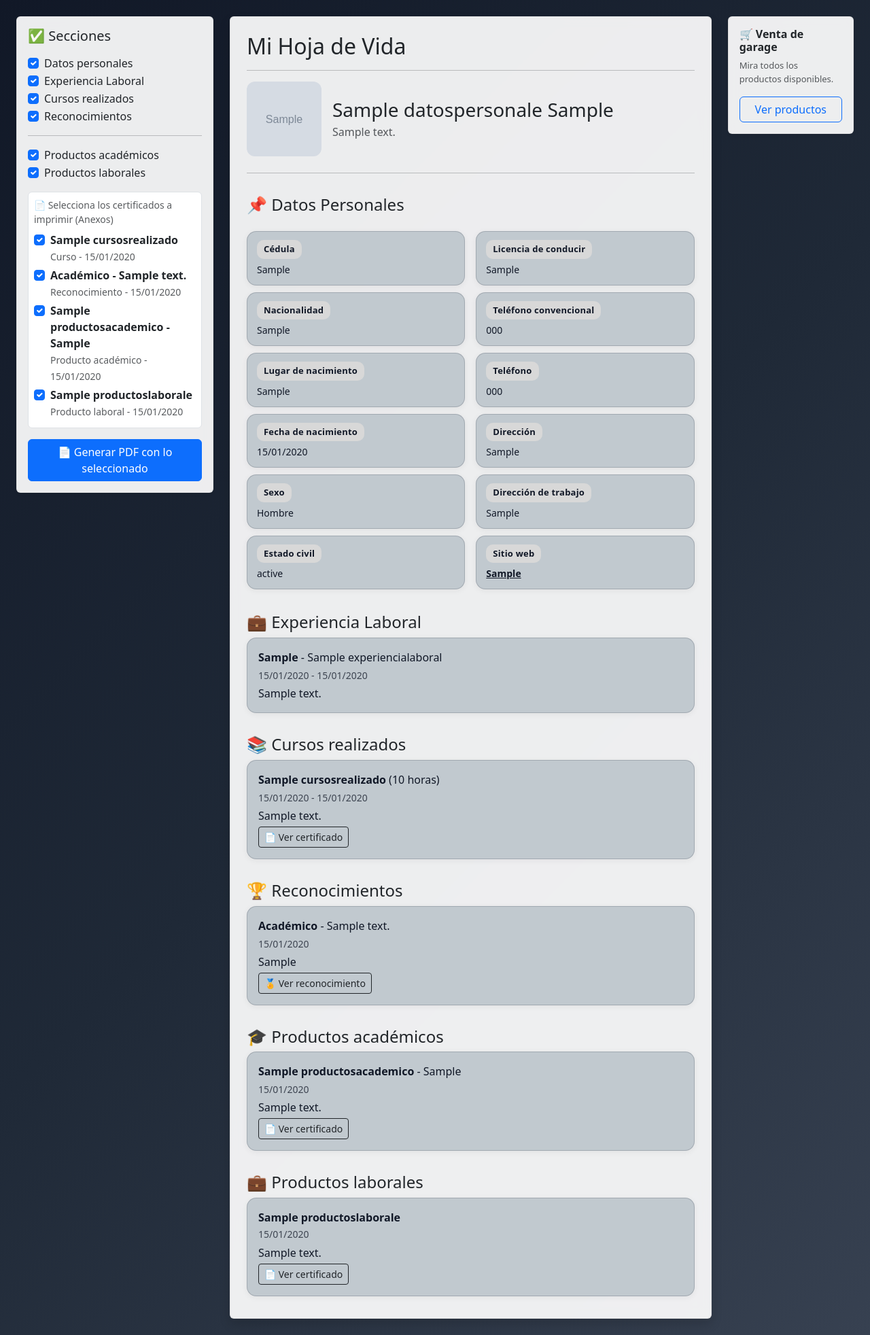
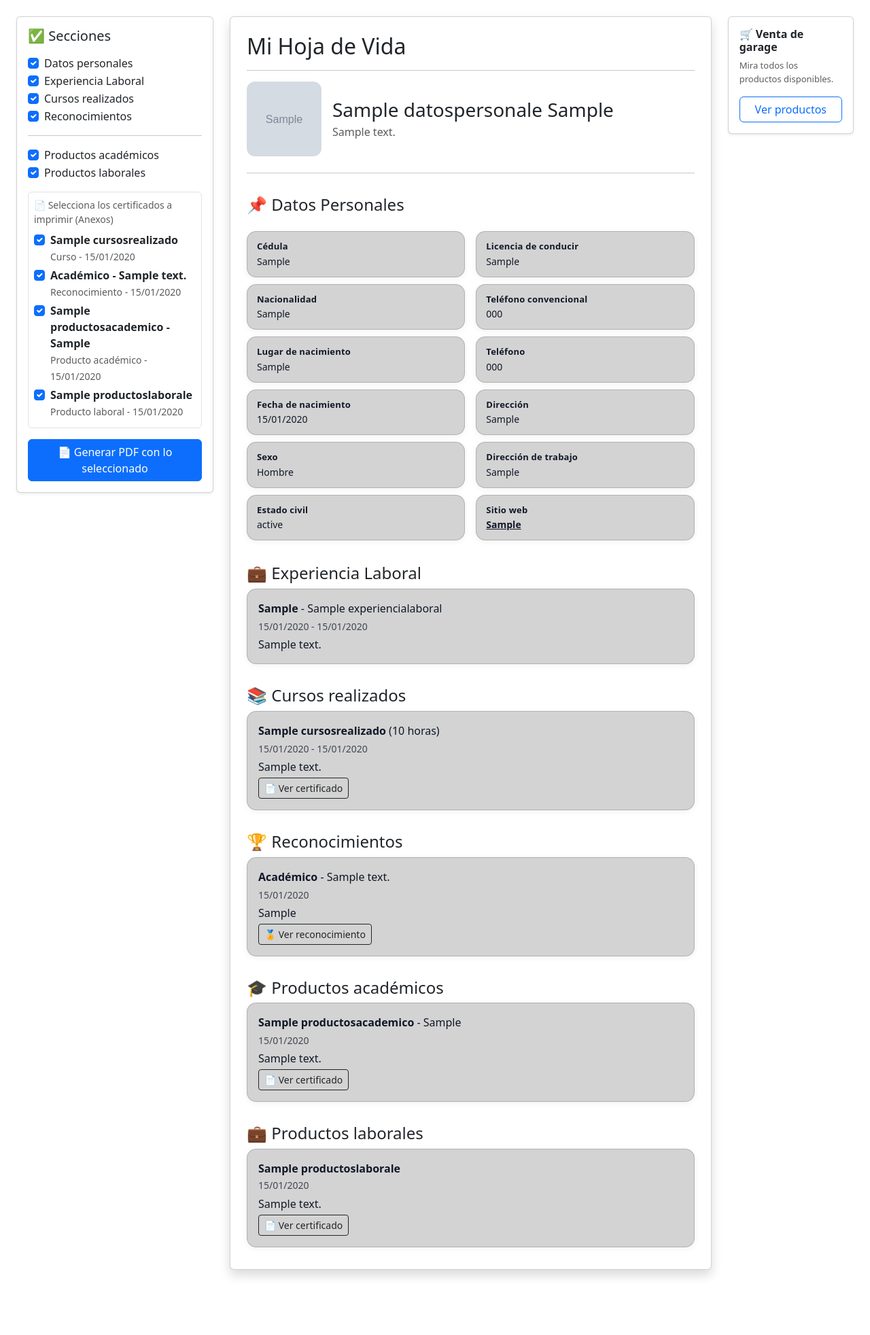
Before and after one commit to MariaLobaton/Hoja_vida, a Django app: page / in a window 1280 px wide. Shown: the whole page at 68% size. After the commit the page ends 1879 px from the top, so only its background shows below. Run offline with Django 5.2, Linux system fonts and the light colour scheme; tables that the repository leaves empty hold one stand-in row (values such as "Sample post"); grey boxes marked "Sample" are stand-in pictures.

Commit message:
Cambios en diseño color

```diff
--- a/cv/templates/cv/cv.html
+++ b/cv/templates/cv/cv.html
@@ -6,44 +6,18 @@
   <link href="https://cdn.jsdelivr.net/npm/bootstrap@5.3.3/dist/css/bootstrap.min.css" rel="stylesheet">
 
   <style>
-    /* ✅ FONDO PROFESIONAL (DEGRADADO) */
-    .cv-bg{
-      background: linear-gradient(135deg, #111827 0%, #1f2937 50%, #374151 100%);
-      min-height: 100vh;
-    }
-
-    /* ✅ Card flotante a la derecha que sube y baja con scroll */
-    .garage-sticky{
-      position: sticky;
-      top: 20px;
-    }
-
-    /* ✅ EFECTO "GLASS" PARA QUE SE VEA MÁS PRO */
-    .glass-card{
-      background: rgba(255,255,255,0.92) !important;
-      backdrop-filter: blur(8px);
-      border: 1px solid rgba(0,0,0,0.06);
-    }
-
-    /* ✅✅✅ COLOR PARA TODAS LAS TARJETAS */
+  /* ✅✅✅ TARJETAS GENERALES */
   .cv-card{
-      background: #C1C9CF !important;
+    background: #D3D3D3 !important;
     border: 1px solid rgba(17,24,39,0.18) !important;
     border-radius: 14px !important;
     box-shadow: 0 2px 10px rgba(0,0,0,0.06);
     color: #111827;
   }
 
-    /* ✅ IMPORTANTE: hover solo en pantalla (en PDF no molesta) */
-    .cv-card:hover{
-      transform: translateY(-1px);
-      transition: .15s ease;
-      box-shadow: 0 6px 16px rgba(0,0,0,0.10);
-    }
-
-    /* ✅ DATOS PERSONALES: mini tarjeta */
+  /* ✅✅✅ TARJETAS DE DATOS PERSONALES */
   .dp-card{
-      background: #C1C9CF !important;
+    background: #D3D3D3 !important;
     border: 1px solid rgba(17,24,39,0.18);
     border-radius: 14px;
     padding: 12px 14px;
@@ -52,44 +26,31 @@
     color: #111827;
   }
 
-    /* ✅✅✅ ETIQUETA CON FONDO #D8D8D8 (para que se vea y no se pierda) */
+  /* ✅ textos y links para que se lean bien */
   .dp-label{
-      display: inline-block;
-      background: #D8D8D8;     /* ✅ color pedido para etiquetas */
-      color: #111827;          /* ✅ texto oscuro para que se lea */
     font-weight: 800;
+    color: #111827;
     font-size: 13px;
-      padding: 4px 10px;
-      border-radius: 10px;
-      margin-bottom: 6px;
+    margin-bottom: 2px;
     letter-spacing: .2px;
   }
-
   .dp-value{
     color: #111827;
     font-size: 14px;
     line-height: 1.25rem;
     word-break: break-word;
   }
-
-    /* ✅ links sobre fondo gris */
   .dp-card a{
     color:#111827 !important;
     text-decoration: underline;
     font-weight: 600;
   }
-
-    /* ✅ ayuda a que los textos “muted” se lean sobre #C1C9CF */
   .cv-card .text-muted,
   .dp-card .text-muted{
     color: rgba(17,24,39,0.75) !important;
   }
+</style>
 
-    /* ✅ evita que el contenido se pegue al borde en móvil */
-    @media (max-width: 576px){
-      .dp-card{ padding: 12px; }
-    }
-  </style>
 </head>
 
 <body class="cv-bg">
```
Lines whose indentation alone changed are shown as unchanged.
